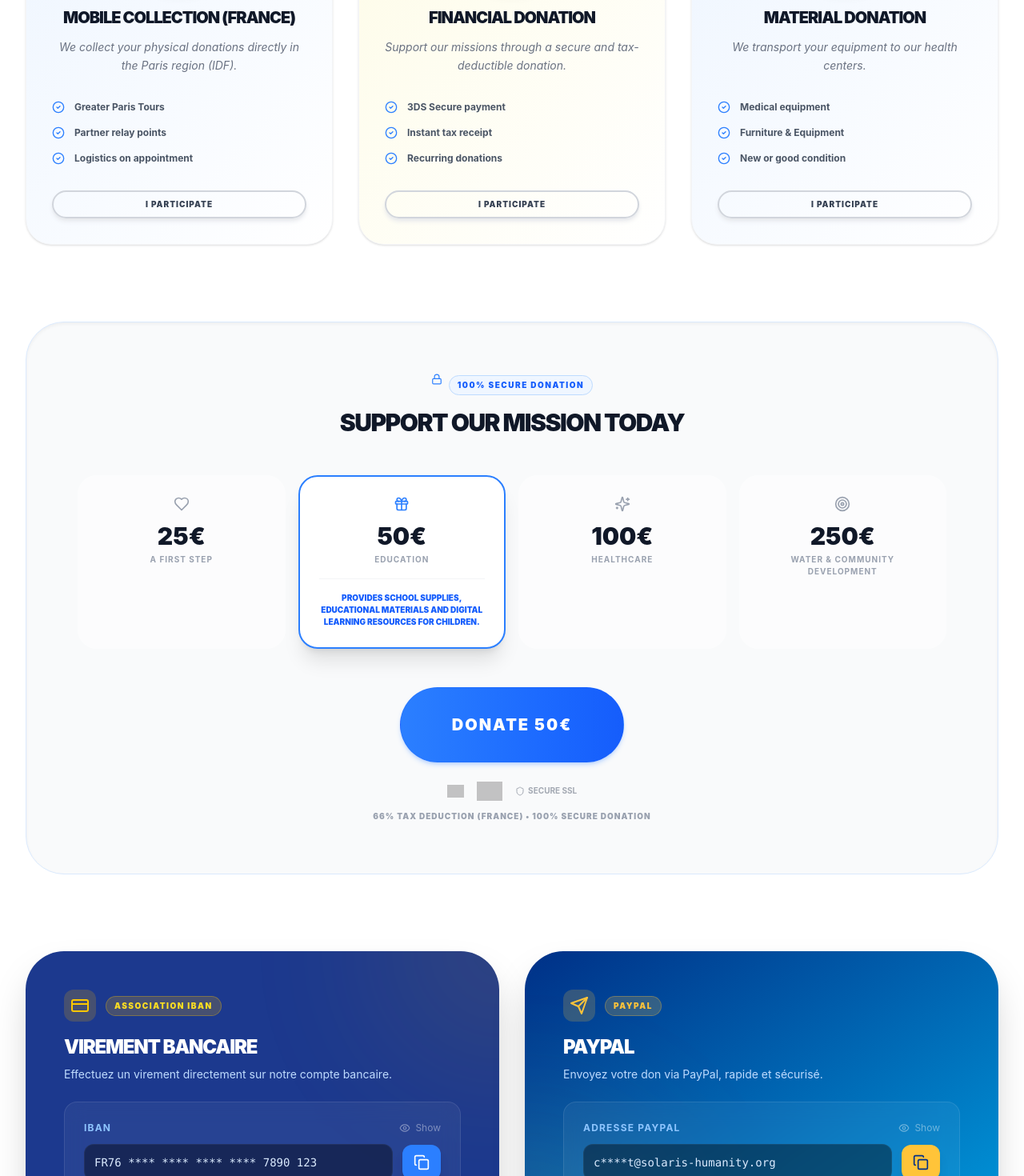
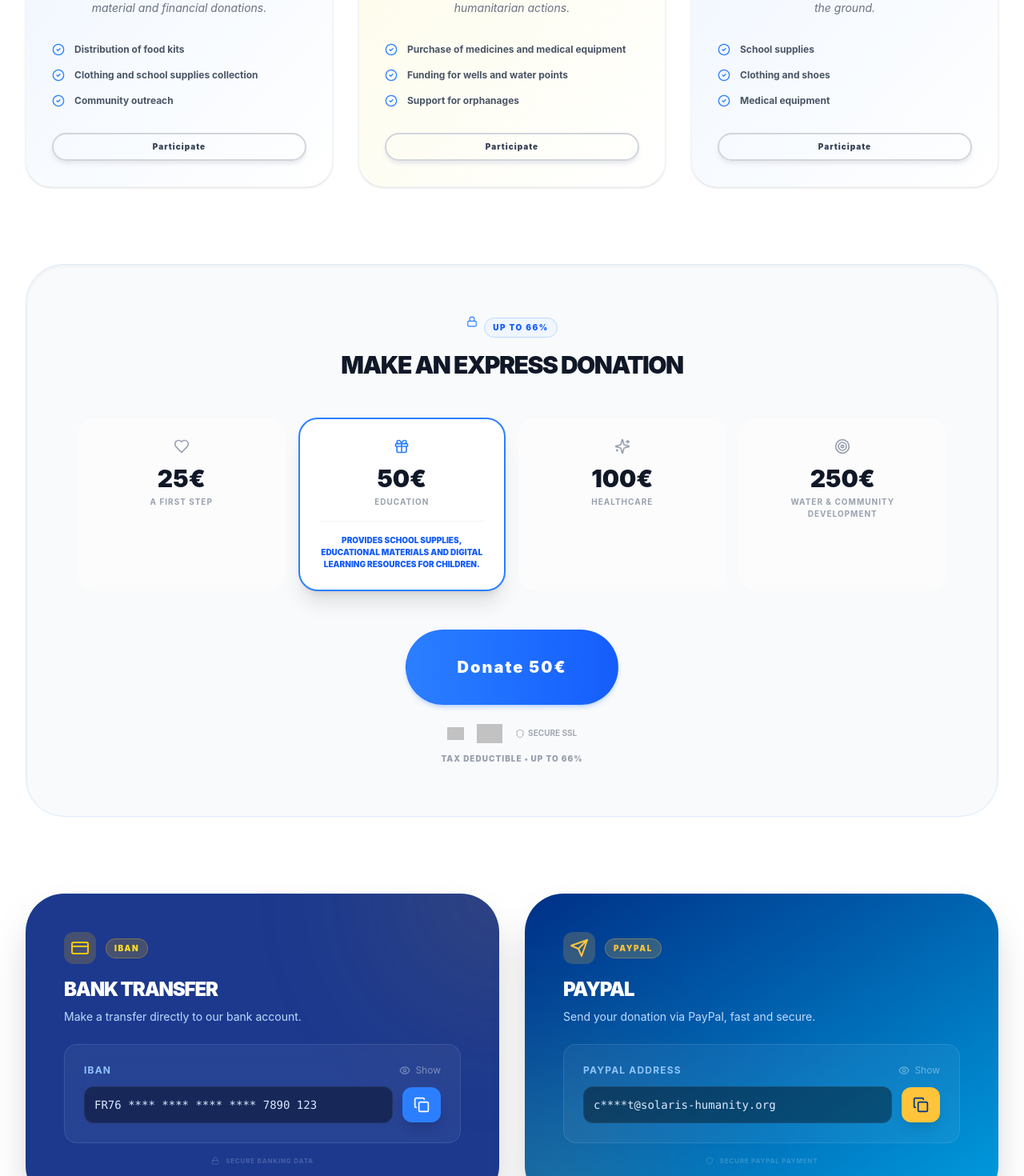
Before and after one commit to 7even5iv/solarishumanity, a React (Vite) app: page /Collection in a window 1280 px wide. Shown: the part 760-2230 px from the top of the page at 80% size. Built offline with nearby package versions, Linux system fonts and the light colour scheme; grey boxes are pictures that could not be loaded.

Commit message:
:Mise à jour 22

```diff
--- a/src/i18n.ts
+++ b/src/i18n.ts
@@ -210,7 +210,7 @@ collection: {
         qr_info: 'Scannez notre QR code pour un don rapide',
 
         // Boutons
-        btn_donate: 'Donner {amount}€',
+        btn_donate: 'Donner {{amount}}€',
 
         // Traductions pour les tiers de dons
         tiers: {
@@ -396,30 +396,74 @@ collection: {
             p4: { title: "Solidarity", desc: "very contribution helps support our field projects. " }
           },
           collection: {
-            badge: "Take Action Today",
-            title: "HOW CAN YOU SUPPORT SOLARIS HUMANITY?",
-            show: "Show",
-            hide: "Hide",
-            secure_iban: "Secure IBAN for financial donations",
-            copied: "Copied",
-            method_mobile: "Mobile Collection (France)",
-            method_financial: "Financial Donation",
-            method_material: "Material Donation",
-            mobile_desc: "We collect your physical donations directly in the Paris region (IDF).",
-            mobile_items: ["Greater Paris Tours", "Partner relay points", "Logistics on appointment"],
-            financial_desc: "Support our missions through a secure and tax-deductible donation.",
-            financial_items: ["3DS Secure payment", "Instant tax receipt", "Recurring donations"],
-            material_desc: "We transport your equipment to our health centers.",
-            material_items: ["Medical equipment", "Furniture & Equipment", "New or good condition"],
-            btn_participate: "I PARTICIPATE",
-            express_title: "Support Our Mission Today ",
-            btn_donate: "DONATE {{amount}}€",
-            tax_info: "66% Tax deduction (France) • 100% Secure Donation",
-            iban_label: "ASSOCIATION IBAN",
-            transparency_title: "Total Transparency",
-            transparency_text: "“You give, we show you where your light shines”",
-            btn_reports: "VIEW OUR REPORTS"
-          },
+                  badge: 'Take Action Now',
+                  title: 'Support Our Missions',
+
+                  // Collection methods
+                  method_mobile: 'Mobile Collection',
+                  mobile_desc: 'Teams mobilized on the ground to collect your material and financial donations.',
+                  mobile_items: [
+                    'Distribution of food kits',
+                    'Clothing and school supplies collection',
+                    'Community outreach'
+                  ],
+
+                  method_financial: 'Financial Donations',
+                  financial_desc: 'Every euro counts to fund our emergency humanitarian actions.',
+                  financial_items: [
+                    'Purchase of medicines and medical equipment',
+                    'Funding for wells and water points',
+                    'Support for orphanages'
+                  ],
+
+                  method_material: 'Material Collection',
+                  material_desc: 'Your material donations make a difference on the ground.',
+                  material_items: [
+                    'School supplies',
+                    'Clothing and shoes',
+                    'Medical equipment'
+                  ],
+
+                  btn_participate: 'Participate',
+
+                  // Express section
+                  express_title: 'Make an Express Donation',
+                  tax_info: 'Tax deductible • Up to 66%',
+
+                  // IBAN Section
+                  iban_label: 'IBAN',
+                  transfer_title: 'Bank Transfer',
+                  transfer_desc: 'Make a transfer directly to our bank account.',
+                  iban: 'IBAN',
+                  hide: 'Hide',
+                  show: 'Show',
+                  click_to_copy: 'Click to copy',
+                  copied: 'IBAN copied to clipboard!',
+                  secure_iban: 'Secure banking data',
+                  transparency_title: 'Financial Transparency',
+                  transparency_text: '100% of donations are used for our field missions.',
+
+                  // PayPal Section
+                  paypal_title: 'PayPal',
+                  paypal_desc: 'Send your donation via PayPal, fast and secure.',
+                  paypal_email: 'PayPal Address',
+                  copied_paypal: 'PayPal address copied!',
+                  secure_paypal: 'Secure PayPal payment',
+
+                  // QR Code
+                  qr_info: 'Scan our QR code for quick donation',
+
+                  // Buttons
+                  btn_donate: 'Donate {{amount}}€',
+
+                  // Tiers translations
+                  tiers: {
+                    tier1: 'Solidarity',
+                    tier2: 'Commitment',
+                    tier3: 'Impact',
+                    tier4: 'Visionary'
+                  }
+                },
           contact: {
             title: "Send us a message",
             subtitle: "We will get back to you as soon as possible",
--- a/src/sections/Collection.tsx
+++ b/src/sections/Collection.tsx
@@ -1,4 +1,4 @@
-import React, { useState, useMemo, useEffect, useCallback } from 'react';
+import React, { useState, useMemo, useEffect, useCallback, useRef } from 'react';
 import { Link } from 'react-router-dom';
 import { motion, AnimatePresence } from 'framer-motion';
 import { useTranslation } from 'react-i18next';
@@ -24,6 +24,11 @@ const Collection: React.FC = () => {
   const [showIban, setShowIban] = useState<boolean>(false);
   const [showPaypal, setShowPaypal] = useState<boolean>(false);
 
+  // Références pour les timers (pour éviter les fuites mémoire)
+  const ibanTimerRef = useRef<NodeJS.Timeout | null>(null);
+  const paypalTimerRef = useRef<NodeJS.Timeout | null>(null);
+  const redirectTimerRef = useRef<NodeJS.Timeout | null>(null);
+
   // L'IBAN complet
   const IBAN_FULL = "FR76 1234 5678 9012 3456 7890 123";
   // IBAN masqué
@@ -36,11 +41,13 @@ const Collection: React.FC = () => {
 
   // Fonction pour copier l'IBAN
   const copyIban = useCallback(async () => {
+    // Nettoyer le timer précédent s'il existe
+    if (ibanTimerRef.current) clearTimeout(ibanTimerRef.current);
+
     try {
       await navigator.clipboard.writeText(IBAN_FULL);
       setCopiedIban(true);
-      const timer = setTimeout(() => setCopiedIban(false), 2000);
-      return () => clearTimeout(timer);
+      ibanTimerRef.current = setTimeout(() => setCopiedIban(false), 2000);
     } catch (error) {
       console.error('Erreur de copie IBAN:', error);
     }
@@ -48,11 +55,13 @@ const Collection: React.FC = () => {
 
   // Fonction pour copier l'adresse PayPal
   const copyPaypal = useCallback(async () => {
+    // Nettoyer le timer précédent s'il existe
+    if (paypalTimerRef.current) clearTimeout(paypalTimerRef.current);
+
     try {
       await navigator.clipboard.writeText(PAYPAL_EMAIL);
       setCopiedPaypal(true);
-      const timer = setTimeout(() => setCopiedPaypal(false), 2000);
-      return () => clearTimeout(timer);
+      paypalTimerRef.current = setTimeout(() => setCopiedPaypal(false), 2000);
     } catch (error) {
       console.error('Erreur de copie PayPal:', error);
     }
@@ -60,21 +69,30 @@ const Collection: React.FC = () => {
 
   // Fonction pour basculer l'affichage de l'IBAN
   const toggleIbanVisibility = useCallback(() => {
-    setShowIban(!showIban);
-  }, [showIban]);
+    setShowIban((prev) => !prev);
+  }, []);
 
   // Fonction pour basculer l'affichage de PayPal
   const togglePaypalVisibility = useCallback(() => {
-    setShowPaypal(!showPaypal);
-  }, [showPaypal]);
+    setShowPaypal((prev) => !prev);
+  }, []);
 
-  // Fonction pour gérer le clic sur l'IBAN (copie automatique)
-  const handleIbanClick = useCallback(() => {
+  // Gestionnaire de clic/clavier pour l'IBAN (Accessibilité)
+  const handleIbanClick = useCallback((e: React.MouseEvent | React.KeyboardEvent) => {
+    // Si c'est un événement clavier, vérifier que c'est Entrée ou Espace
+    if ('key' in e && e.key !== 'Enter' && e.key !== ' ') return;
+
+    // Empêcher le comportement par défaut pour la touche Entrée (évite le scroll)
+    if ('key' in e && e.key === 'Enter') e.preventDefault();
+
     copyIban();
   }, [copyIban]);
 
-  // Fonction pour gérer le clic sur PayPal (copie automatique)
-  const handlePaypalClick = useCallback(() => {
+  // Gestionnaire de clic/clavier pour PayPal (Accessibilité)
+  const handlePaypalClick = useCallback((e: React.MouseEvent | React.KeyboardEvent) => {
+    if ('key' in e && e.key !== 'Enter' && e.key !== ' ') return;
+    if ('key' in e && e.key === 'Enter') e.preventDefault();
+
     copyPaypal();
   }, [copyPaypal]);
 
@@ -112,14 +130,24 @@ const Collection: React.FC = () => {
     { amount: 250, title: t('donate.tiers.tier4'), impact: t('missions.p1.desc'), icon: <Target size={20} /> }
   ], [t]);
 
+  // Nettoyage du timer de redirection
   const handleFinalPayment = useCallback(() => {
+    if (redirectTimerRef.current) clearTimeout(redirectTimerRef.current);
+
     setIsRedirecting(true);
-    const timer = setTimeout(() => {
+    redirectTimerRef.current = setTimeout(() => {
       window.open(HELLO_ASSO_URL, '_blank', 'noopener,noreferrer');
       setIsRedirecting(false);
     }, 800);
+  }, []);
 
-    return () => clearTimeout(timer);
+  // Nettoyage des timers au démontage du composant
+  useEffect(() => {
+    return () => {
+      if (ibanTimerRef.current) clearTimeout(ibanTimerRef.current);
+      if (paypalTimerRef.current) clearTimeout(paypalTimerRef.current);
+      if (redirectTimerRef.current) clearTimeout(redirectTimerRef.current);
+    };
   }, []);
 
   return (
@@ -252,6 +280,7 @@ const Collection: React.FC = () => {
                   <button
                     onClick={toggleIbanVisibility}
                     className="text-white/40 hover:text-white transition-colors text-xs flex items-center gap-1.5"
+                    type="button"
                   >
                     {showIban ? (
                       <>
@@ -266,22 +295,26 @@ const Collection: React.FC = () => {
                 </div>
 
                 <div className="flex flex-col sm:flex-row items-center gap-3">
-                  <motion.div
+                  {/* Le conteneur est maintenant un bouton pour l'accessibilité */}
+                  <motion.button
                     whileTap={{ scale: 0.98 }}
                     onClick={handleIbanClick}
-                    className="flex-1 w-full p-3 bg-black/40 rounded-xl font-mono text-sm border border-white/5 cursor-pointer hover:bg-black/60 transition-all group relative"
+                    onKeyDown={handleIbanClick}
+                    type="button"
+                    className="flex-1 w-full p-3 bg-black/40 rounded-xl font-mono text-sm border border-white/5 cursor-pointer hover:bg-black/60 transition-all group relative text-left"
                   >
                     <code className="text-blue-100 break-all text-xs sm:text-sm">
                       {showIban ? IBAN_FULL : IBAN_MASKED}
                     </code>
-                    <div className="absolute -top-9 left-1/2 -translate-x-1/2 bg-gray-800 text-white text-[9px] font-bold px-2 py-0.5 rounded-full opacity-0 group-hover:opacity-100 transition-opacity whitespace-nowrap pointer-events-none">
+                    <span className="absolute -top-9 left-1/2 -translate-x-1/2 bg-gray-800 text-white text-[9px] font-bold px-2 py-0.5 rounded-full opacity-0 group-hover:opacity-100 transition-opacity whitespace-nowrap pointer-events-none">
                       {t('collection.click_to_copy') || 'Cliquer pour copier'}
-                    </div>
-                  </motion.div>
+                    </span>
+                  </motion.button>
 
                   <motion.button
                     whileTap={{ scale: 0.9 }}
                     onClick={copyIban}
+                    type="button"
                     className={`p-3 rounded-xl transition-all shadow-lg flex items-center justify-center min-w-[48px] ${copiedIban ? 'bg-green-500' : 'bg-blue-500 hover:bg-blue-600'}`}
                   >
                     <AnimatePresence mode="wait" initial={false}>
@@ -370,6 +403,7 @@ const Collection: React.FC = () => {
                   <button
                     onClick={togglePaypalVisibility}
                     className="text-white/40 hover:text-white transition-colors text-xs flex items-center gap-1.5"
+                    type="button"
                   >
                     {showPaypal ? (
                       <>
@@ -384,22 +418,25 @@ const Collection: React.FC = () => {
                 </div>
 
                 <div className="flex flex-col sm:flex-row items-center gap-3">
-                  <motion.div
+                  <motion.button
                     whileTap={{ scale: 0.98 }}
                     onClick={handlePaypalClick}
-                    className="flex-1 w-full p-3 bg-black/40 rounded-xl font-mono text-sm border border-white/5 cursor-pointer hover:bg-black/60 transition-all group relative"
+                    onKeyDown={handlePaypalClick}
+                    type="button"
+                    className="flex-1 w-full p-3 bg-black/40 rounded-xl font-mono text-sm border border-white/5 cursor-pointer hover:bg-black/60 transition-all group relative text-left"
                   >
                     <code className="text-blue-100 break-all text-xs sm:text-sm">
                       {showPaypal ? PAYPAL_EMAIL : PAYPAL_MASKED}
                     </code>
-                    <div className="absolute -top-9 left-1/2 -translate-x-1/2 bg-gray-800 text-white text-[9px] font-bold px-2 py-0.5 rounded-full opacity-0 group-hover:opacity-100 transition-opacity whitespace-nowrap pointer-events-none">
+                    <span className="absolute -top-9 left-1/2 -translate-x-1/2 bg-gray-800 text-white text-[9px] font-bold px-2 py-0.5 rounded-full opacity-0 group-hover:opacity-100 transition-opacity whitespace-nowrap pointer-events-none">
                       {t('collection.click_to_copy') || 'Cliquer pour copier'}
-                    </div>
-                  </motion.div>
+                    </span>
+                  </motion.button>
 
                   <motion.button
                     whileTap={{ scale: 0.9 }}
                     onClick={copyPaypal}
+                    type="button"
                     className={`p-3 rounded-xl transition-all shadow-lg flex items-center justify-center min-w-[48px] ${copiedPaypal ? 'bg-green-500' : 'bg-[#ffc439] hover:bg-[#ffd966] text-[#003087]'}`}
                   >
                     <AnimatePresence mode="wait" initial={false}>
```
